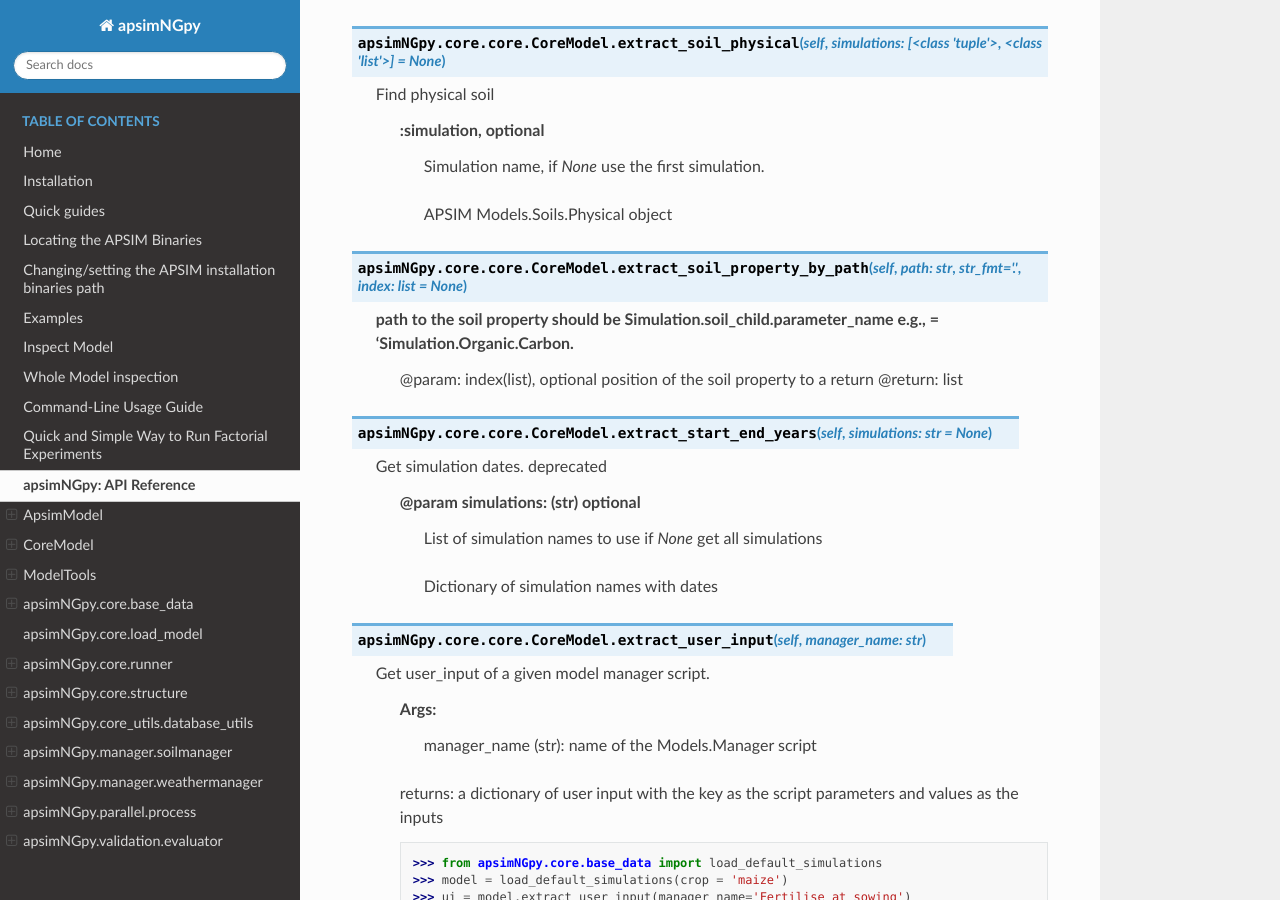
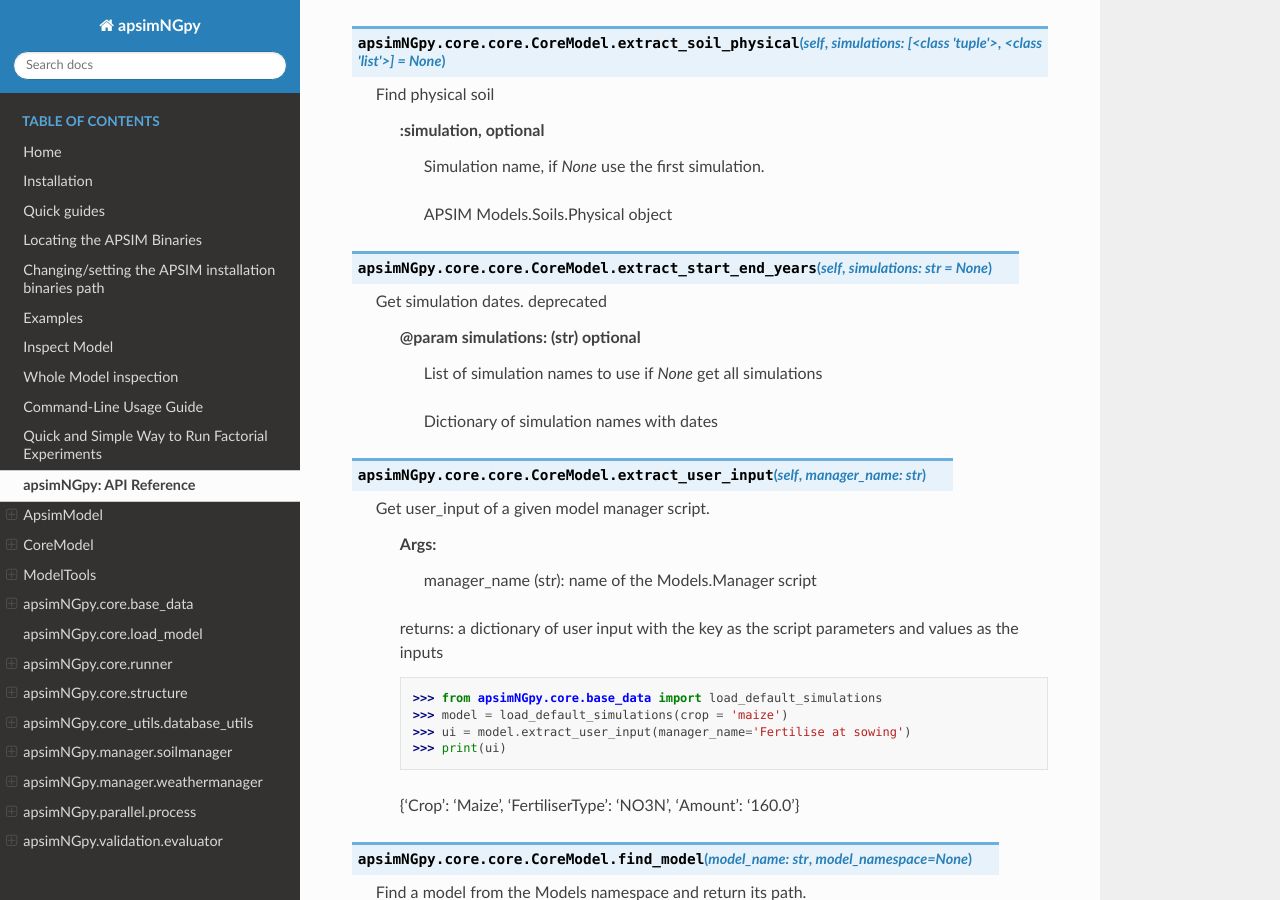
Before and after one commit to MAGALA-RICHARD/documentation-example, a Sphinx documentation site: the page built from doc/api.rst, in a window 1280 px wide and 900 px high, scrolled down 14178 px. Built offline with Sphinx 7.4.7 and the Read the Docs theme 3.1.0, drawn with Linux system fonts in a browser that asks for light colours; some of the changed text lies outside the part shown.

```diff
--- a/doc/api.rst
+++ b/doc/api.rst
@@ -587,12 +587,6 @@
         -------
             APSIM Models.Soils.Physical object
 
-.. function:: apsimNGpy.core.core.CoreModel.extract_soil_property_by_path(self, path: str, str_fmt='.', index: list = None)
-
-   path to the soil property should be Simulation.soil_child.parameter_name e.g., = 'Simulation.Organic.Carbon.
-        @param: index(list), optional position of the soil property to a return
-        @return: list
-
 .. function:: apsimNGpy.core.core.CoreModel.extract_start_end_years(self, simulations: str = None)
 
    Get simulation dates. deprecated
```
Also changed, not shown: other parts of doc/api.rst (+4 -0 lines).
